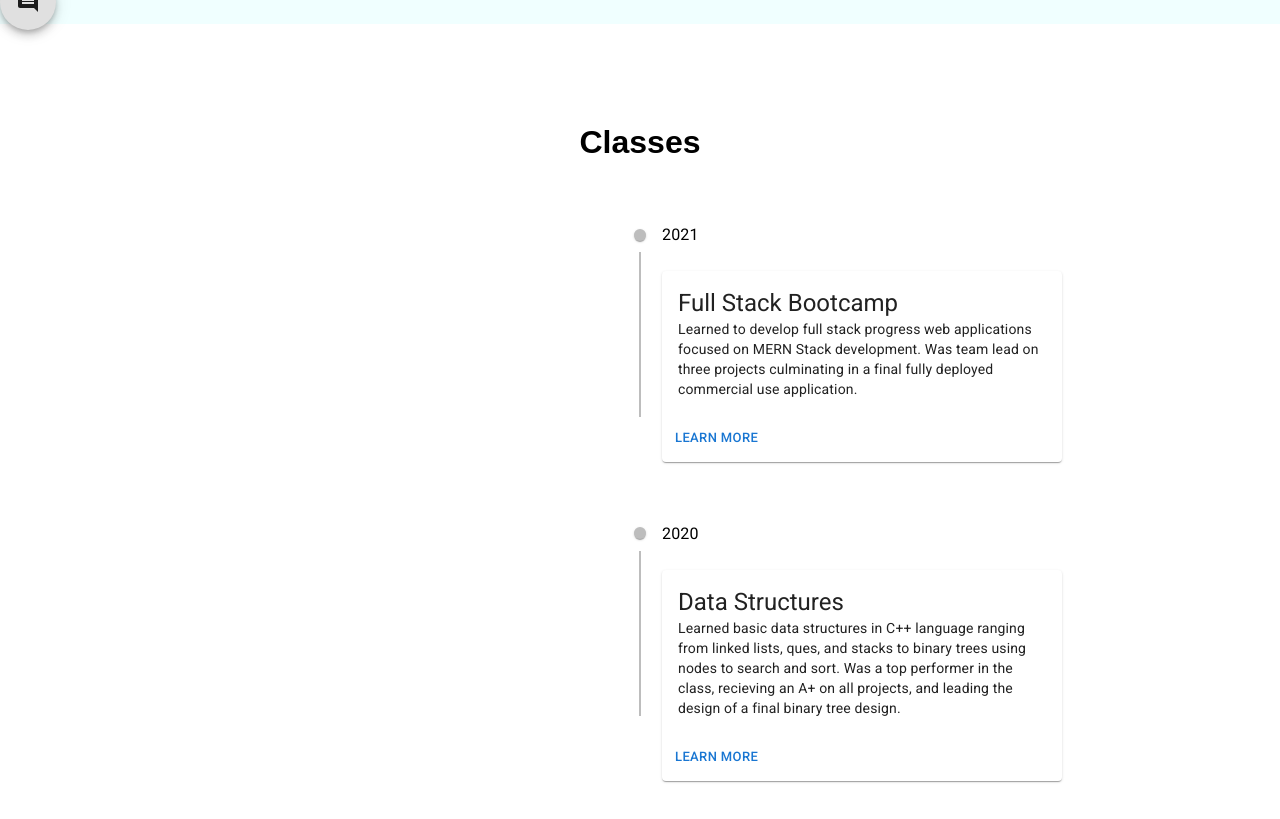
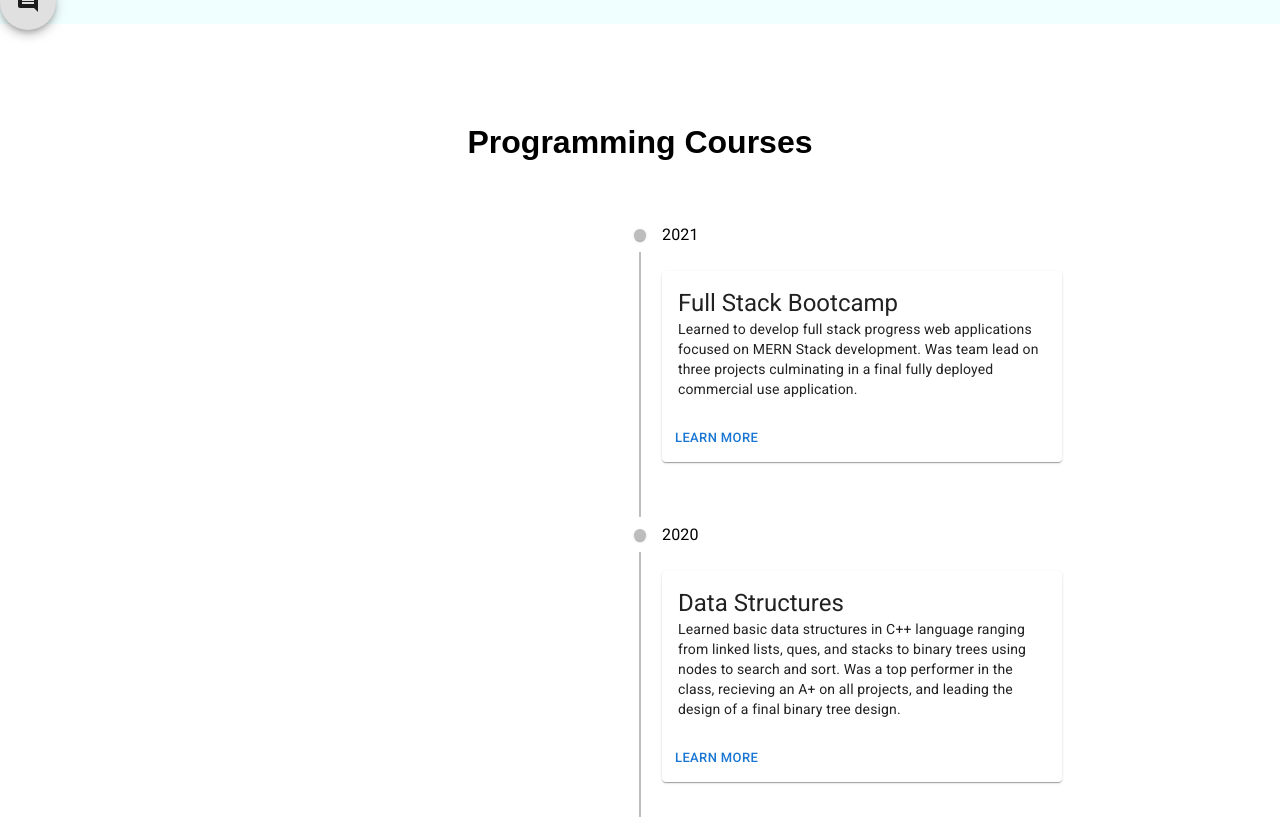
Before and after one commit to sequint/portfolio-2.0, a React (Create React App) app: page / in a window 1280 px wide. Shown: the part 760-1579 px from the top of the page. Built offline with nearby package versions, Linux system fonts and the light colour scheme.

Commit message:
Add padding to the bottom of the classes section

```diff
--- a/src/components/ClassTimeline/ClassTimeline.css
+++ b/src/components/ClassTimeline/ClassTimeline.css
@@ -1,3 +1,7 @@
+.classesContainer {
+  padding-bottom: 100px;
+}
+
 .timelineTitle {
   text-align: center;
   size: 50px;
@@ -6,7 +10,7 @@
 }
 
 .css-1fe7e6p-MuiTimelineSeparator-root {
-  height: 200px !important;
+  height: 300px !important;
 }
 
 .classYear {
--- a/src/components/ClassTimeline/ClassTimeline.js
+++ b/src/components/ClassTimeline/ClassTimeline.js
@@ -27,8 +27,8 @@ const classes = [
 
 const ClassTimeline = () => {
   return(
-    <>
-      <h1 className="timelineTitle">Classes</h1>
+    <div className="classesContainer">
+      <h1 className="timelineTitle">Programming Courses</h1>
       <Timeline>
         {classes.map(oneClass => {
           return(
@@ -47,7 +47,7 @@ const ClassTimeline = () => {
           )
         })}
       </Timeline>
-    </>
+    </div>
   )
 }
 
```
